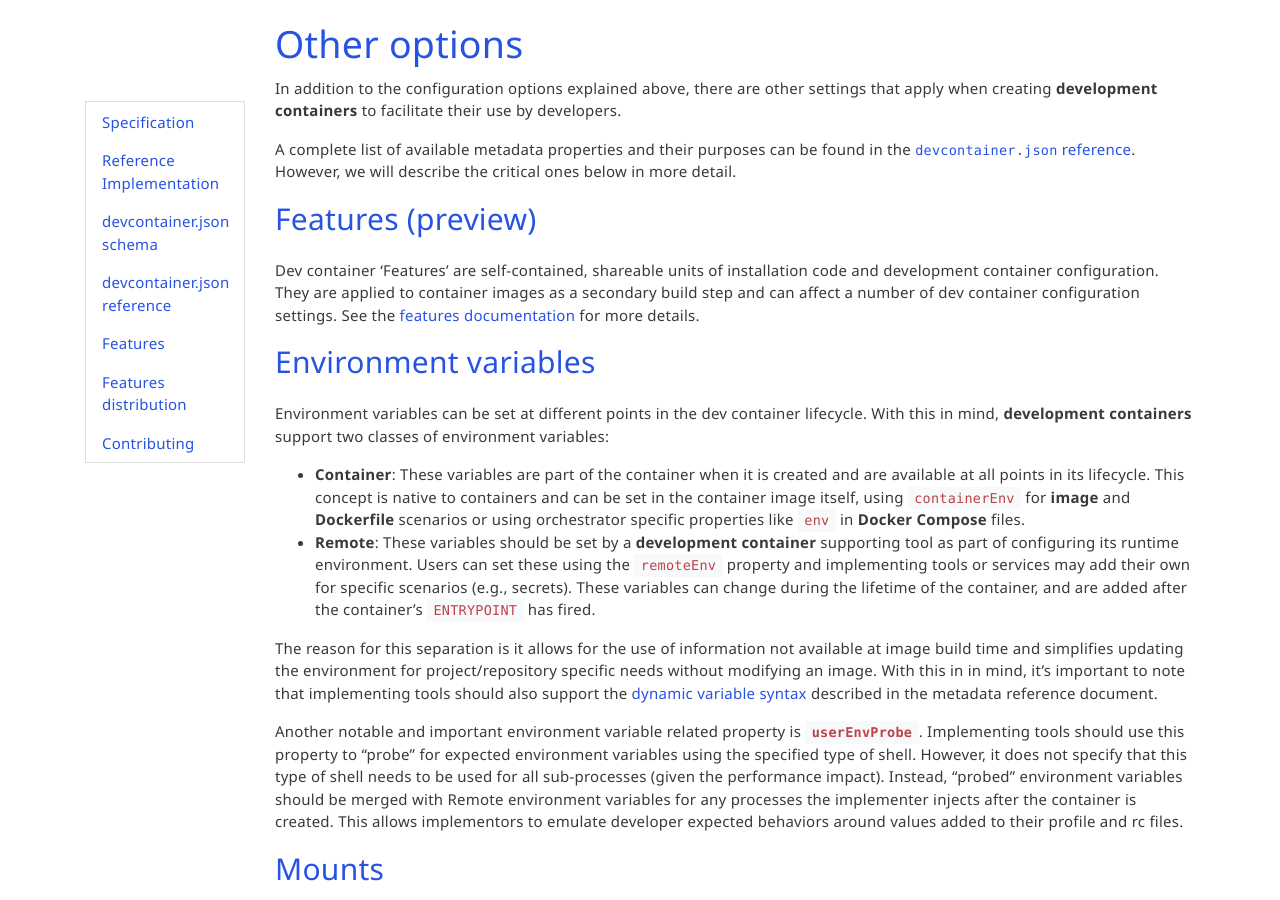
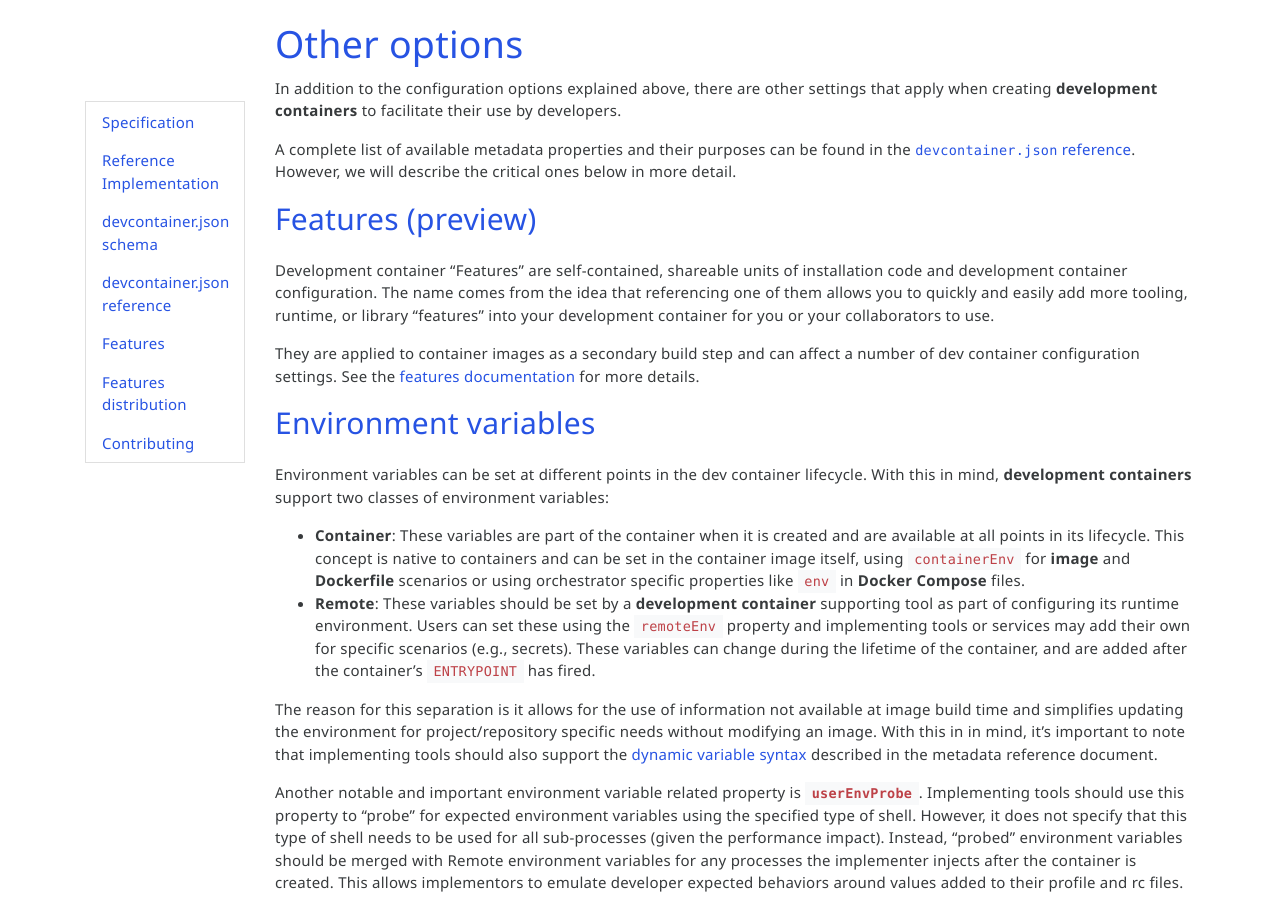
Before and after one commit to devcontainers/devcontainers.github.io, a Jekyll site: the page built from _implementors/spec.md, in a window 1280 px wide and 900 px high, scrolled down 2138 px. Built offline with Jekyll 4.4.1, drawn with Linux system fonts in a browser that asks for light colours; nearby versions of some CDN libraries; comment, search, counter and statistics services are not loaded.

Commit message:
Update _implementors/spec.md
Co-authored-by: Chuck Lantz <clantz@microsoft.com>

```diff
--- a/_implementors/spec.md
+++ b/_implementors/spec.md
@@ -69,7 +69,9 @@
 
 ## <a href="#features-preview" name="features-preview" class="anchor"> Features (preview) </a>
 
-Dev container 'Features' are self-contained, shareable units of installation code and development container configuration. They are applied to container images as a secondary build step and can affect a number of dev container configuration settings. See the [features documentation](./features.md) for more details.
+Development container "Features" are self-contained, shareable units of installation code and development container configuration. The name comes from the idea that referencing one of them allows you to quickly and easily add more tooling, runtime, or library "features" into your development container for you or your collaborators to use.
+
+They are applied to container images as a secondary build step and can affect a number of dev container configuration settings. See the [features documentation](./features.md) for more details.
 
 ## <a href="#environment-variables" name="environment-variables" class="anchor"> Environment variables </a>
 
```
